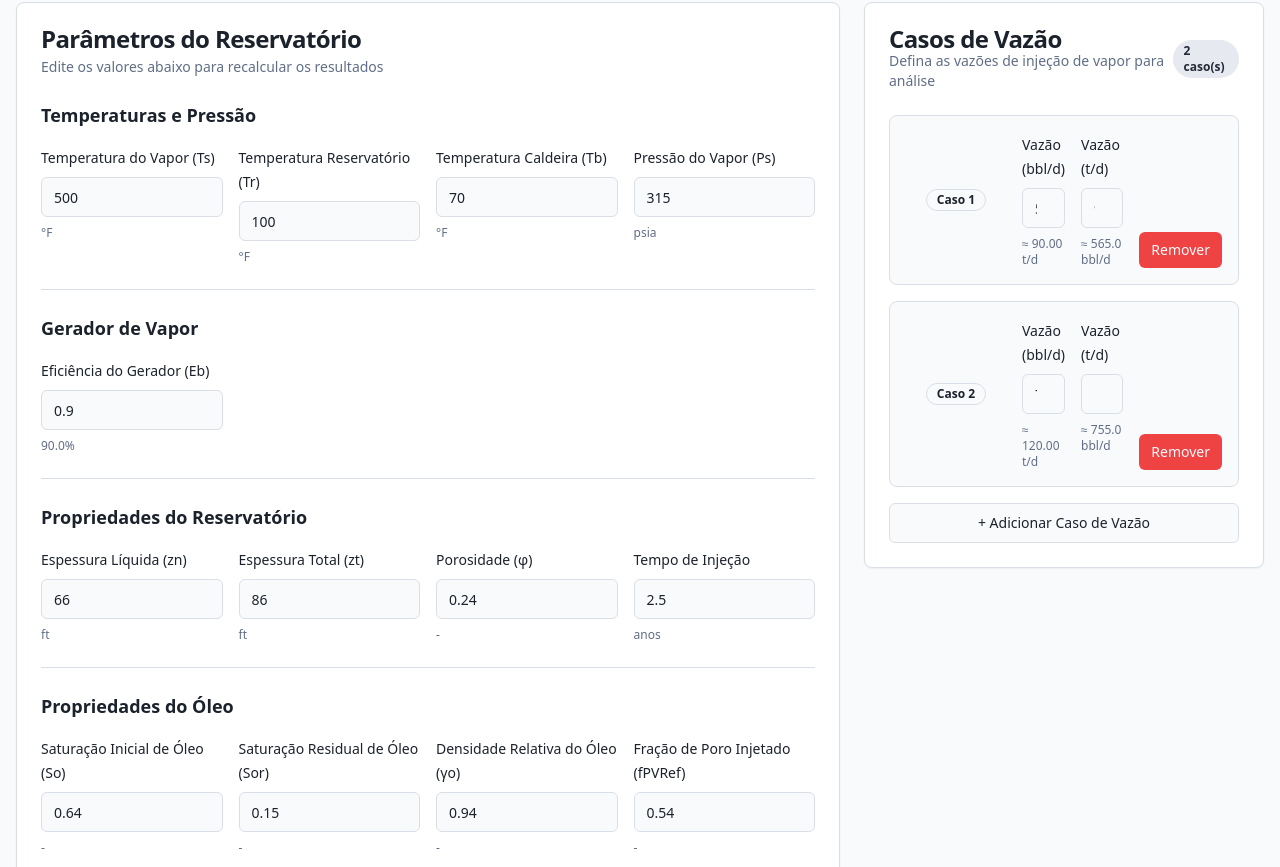
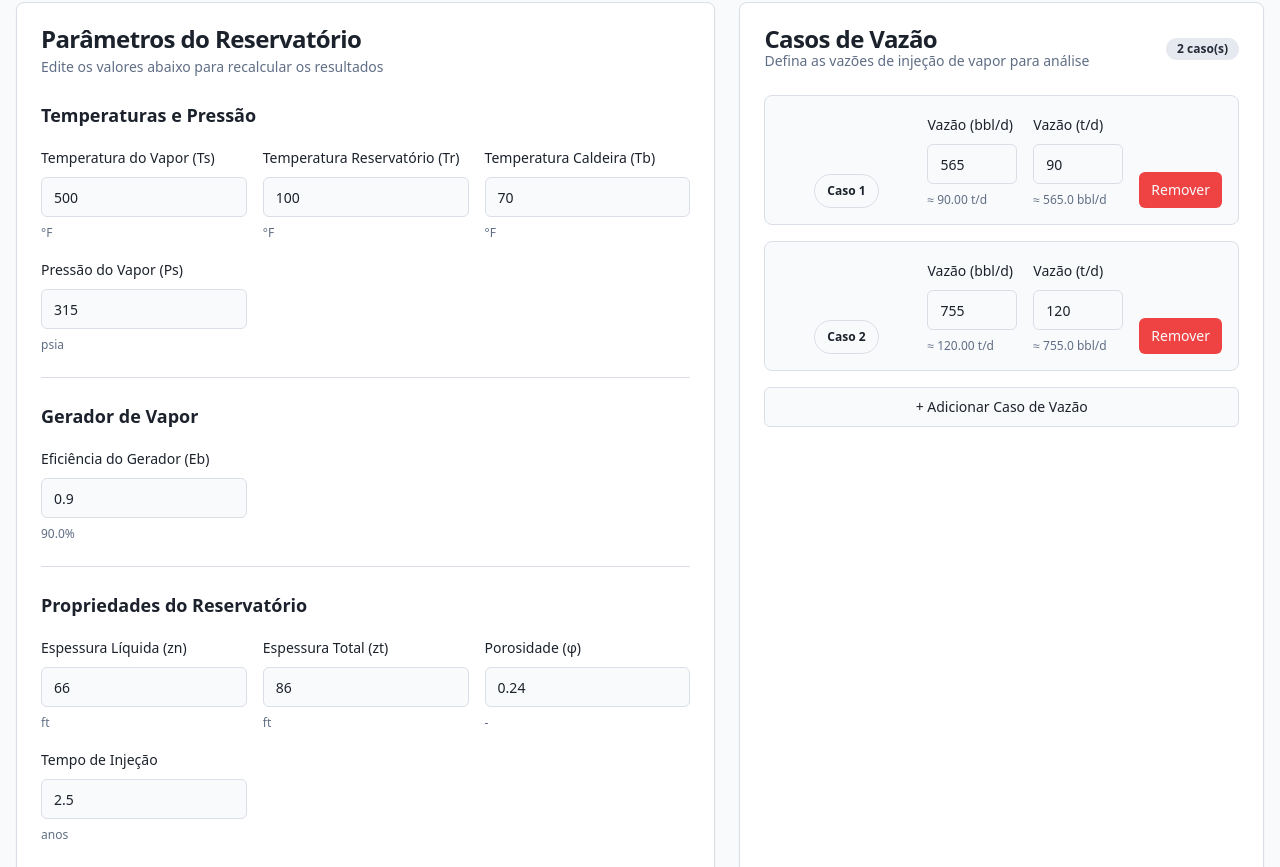
Before and after one commit to wendellpbarreto/steam-flood-analysis, a React (Vite) app: page / in a window 1280 px wide. Shown: the part 333-1200 px from the top of the page. Built offline with nearby package versions, Linux system fonts and the light colour scheme.

Commit message:
feat: improve responsive layout for inputs and steam cases

```diff
--- a/src/App.tsx
+++ b/src/App.tsx
@@ -63,16 +63,12 @@ function App() {
           />
 
           {presetLoaded && data && (
-            <div className="grid gap-6 lg:grid-cols-3">
-              <div className="lg:col-span-2">
-                <ReservoirForm data={data} onDataChange={handleDataChange} />
-              </div>
-              <div className="lg:col-span-1">
-                <SteamRateCases
-                  cases={data.cases}
-                  onCasesChange={handleCasesChange}
-                />
-              </div>
+            <div className="grid gap-6 xl:grid-cols-[1.6fr_1.2fr]">
+              <ReservoirForm data={data} onDataChange={handleDataChange} />
+              <SteamRateCases
+                cases={data.cases}
+                onCasesChange={handleCasesChange}
+              />
             </div>
           )}
 
--- a/src/components/ReservoirForm.tsx
+++ b/src/components/ReservoirForm.tsx
@@ -32,7 +32,7 @@ export function ReservoirForm({ data, onDataChange }: ReservoirFormProps) {
       <CardContent className="space-y-6">
         <div>
           <h3 className="text-lg font-semibold mb-4">Temperaturas e Pressão</h3>
-          <div className="grid grid-cols-1 md:grid-cols-2 lg:grid-cols-4 gap-4">
+          <div className="grid grid-cols-1 md:grid-cols-2 xl:grid-cols-3 gap-4">
             <div className="space-y-2">
               <Label htmlFor="Ts">Temperatura do Vapor (Ts)</Label>
               <Input
@@ -80,7 +80,7 @@ export function ReservoirForm({ data, onDataChange }: ReservoirFormProps) {
 
         <div>
           <h3 className="text-lg font-semibold mb-4">Gerador de Vapor</h3>
-          <div className="grid grid-cols-1 md:grid-cols-2 lg:grid-cols-4 gap-4">
+          <div className="grid grid-cols-1 md:grid-cols-2 xl:grid-cols-3 gap-4">
             <div className="space-y-2">
               <Label htmlFor="Eb">Eficiência do Gerador (Eb)</Label>
               <Input
@@ -103,7 +103,7 @@ export function ReservoirForm({ data, onDataChange }: ReservoirFormProps) {
 
         <div>
           <h3 className="text-lg font-semibold mb-4">Propriedades do Reservatório</h3>
-          <div className="grid grid-cols-1 md:grid-cols-2 lg:grid-cols-4 gap-4">
+          <div className="grid grid-cols-1 md:grid-cols-2 xl:grid-cols-3 gap-4">
             <div className="space-y-2">
               <Label htmlFor="zn">Espessura Líquida (zn)</Label>
               <Input
@@ -153,7 +153,7 @@ export function ReservoirForm({ data, onDataChange }: ReservoirFormProps) {
 
         <div>
           <h3 className="text-lg font-semibold mb-4">Propriedades do Óleo</h3>
-          <div className="grid grid-cols-1 md:grid-cols-2 lg:grid-cols-4 gap-4">
+          <div className="grid grid-cols-1 md:grid-cols-2 xl:grid-cols-3 gap-4">
             <div className="space-y-2">
               <Label htmlFor="So">Saturação Inicial de Óleo (So)</Label>
               <Input
@@ -211,7 +211,7 @@ export function ReservoirForm({ data, onDataChange }: ReservoirFormProps) {
 
         <div>
           <h3 className="text-lg font-semibold mb-4">Propriedades Térmicas</h3>
-          <div className="grid grid-cols-1 md:grid-cols-2 lg:grid-cols-4 gap-4">
+          <div className="grid grid-cols-1 md:grid-cols-2 xl:grid-cols-3 gap-4">
             <div className="space-y-2">
               <Label htmlFor="rho1C1">Capacidade Calorífica Zona Vapor (ρ1C1)</Label>
               <Input
@@ -263,7 +263,7 @@ export function ReservoirForm({ data, onDataChange }: ReservoirFormProps) {
 
         <div>
           <h3 className="text-lg font-semibold mb-4">Propriedades do Vapor e Água</h3>
-          <div className="grid grid-cols-1 md:grid-cols-2 lg:grid-cols-4 gap-4">
+          <div className="grid grid-cols-1 md:grid-cols-2 xl:grid-cols-3 gap-4">
             <div className="space-y-2">
               <Label htmlFor="fsd">Qualidade Vapor Reservatório (fsd)</Label>
               <Input
--- a/src/components/SteamRateCases.tsx
+++ b/src/components/SteamRateCases.tsx
@@ -72,13 +72,13 @@ export function SteamRateCases({ cases, onCasesChange }: SteamRateCasesProps) {
 
           return (
             <div key={index} className="space-y-3">
-              <div className="flex flex-col md:flex-row gap-4 p-4 border rounded-lg bg-muted/30">
-                <div className="flex items-center justify-center min-w-[100px]">
-                  <Badge variant="outline" className="text-sm font-semibold">
+              <div className="grid gap-4 p-4 border rounded-lg bg-muted/30 grid-cols-1 md:grid-cols-[130px_1fr_1fr] xl:grid-cols-[130px_1.15fr_1.15fr_auto] items-end">
+                <div className="flex items-center md:justify-start xl:justify-center">
+                  <Badge variant="outline" className="text-sm font-semibold px-3 py-2">
                     {caseName}
                   </Badge>
                 </div>
-                <div className="flex-1 space-y-2">
+                <div className="space-y-2">
                   <Label htmlFor={`case-rate-bbl-${index}`}>
                     Vazão (bbl/d)
                   </Label>
@@ -101,7 +101,7 @@ export function SteamRateCases({ cases, onCasesChange }: SteamRateCasesProps) {
                     </p>
                   )}
                 </div>
-                <div className="flex-1 space-y-2">
+                <div className="space-y-2">
                   <Label htmlFor={`case-rate-tons-${index}`}>
                     Vazão (t/d)
                   </Label>
@@ -126,7 +126,7 @@ export function SteamRateCases({ cases, onCasesChange }: SteamRateCasesProps) {
                   )}
                 </div>
                 {cases.length > 1 && (
-                  <div className="flex items-end">
+                  <div className="flex xl:justify-end">
                     <Button
                       variant="destructive"
                       size="sm"
```
